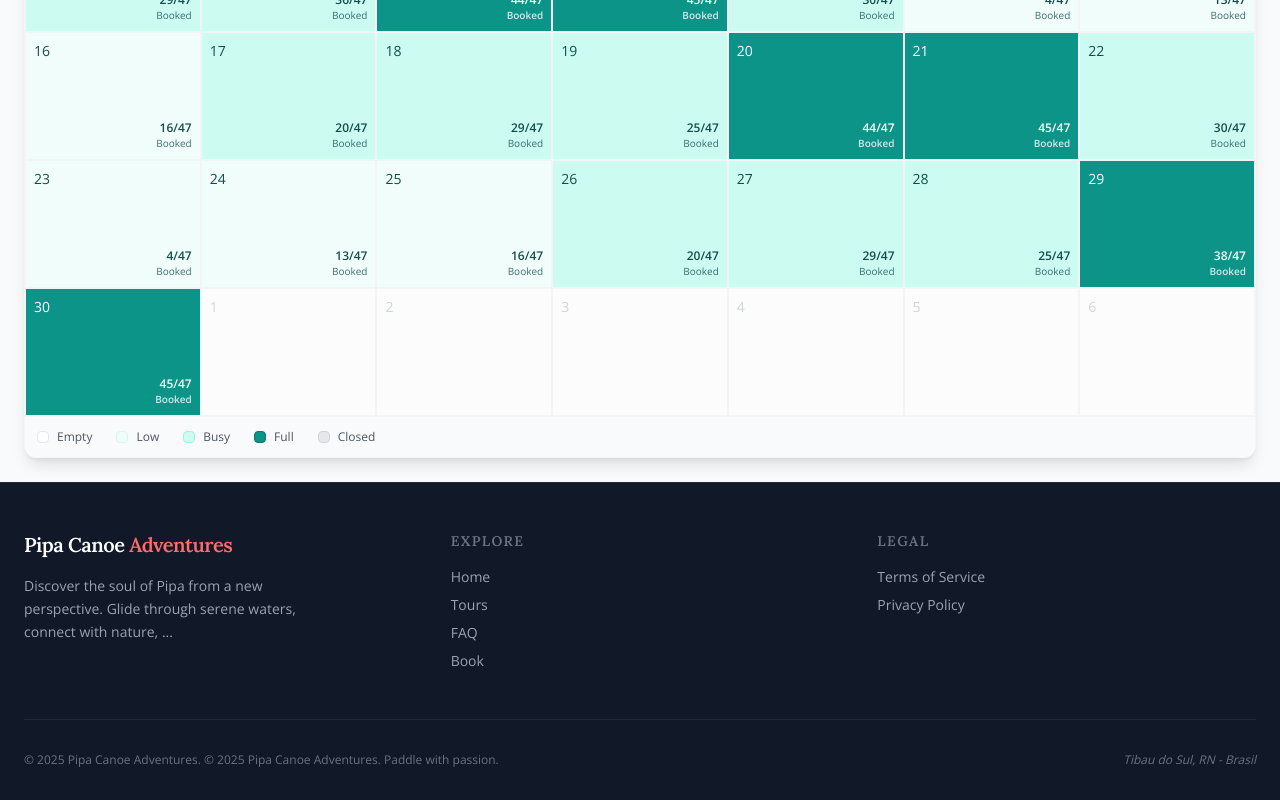
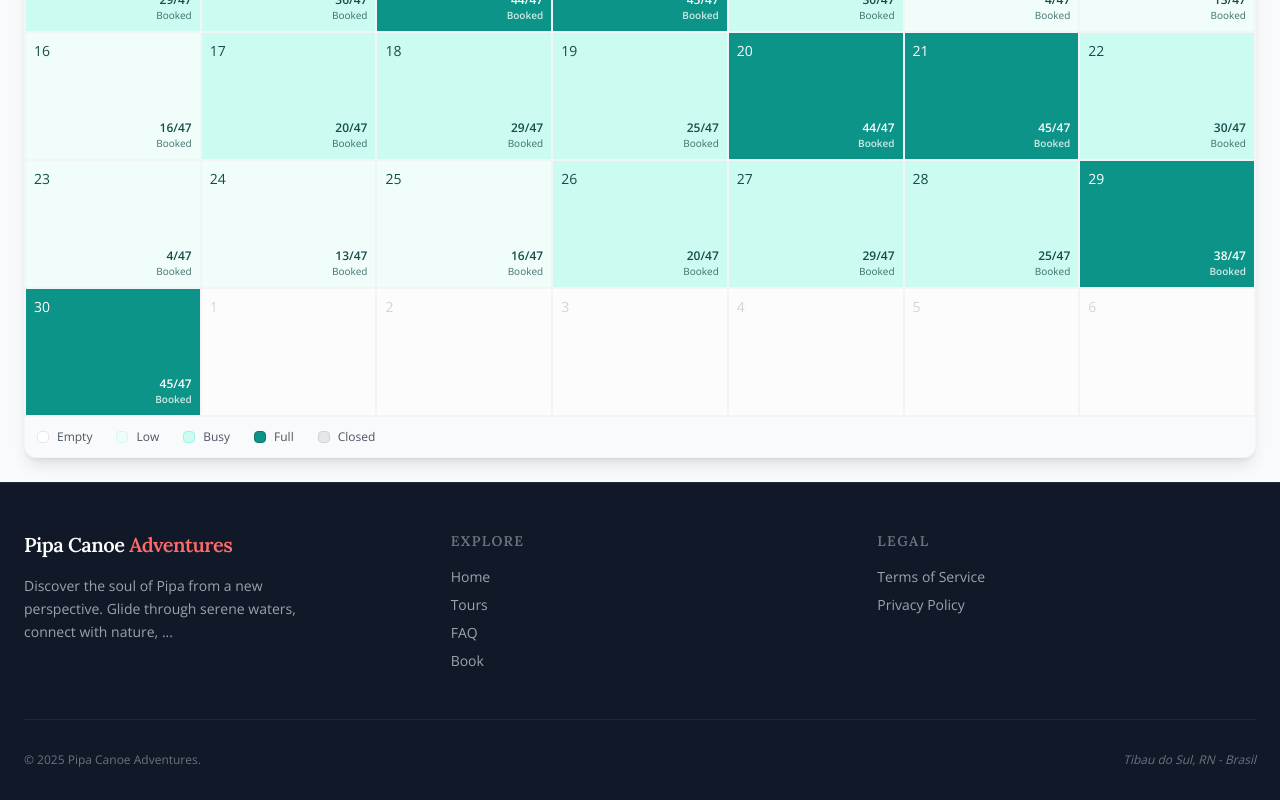
Before and after one commit to PadoSensei/eduardo-canoe-static-site, a React (Vite) app: page /admin in a window 1280 px wide. Shown: the part 645-1445 px from the top of the page. Built offline with nearby package versions, Linux system fonts and the light colour scheme.

Commit message:
Removed repetition from Footer

```diff
--- a/src/components/Footer.jsx
+++ b/src/components/Footer.jsx
@@ -81,7 +81,7 @@ const Footer = () => {
         {/* Bottom Bar: Copyright */}
         <div className="pt-8 border-t border-gray-800 flex flex-col md:flex-row justify-between items-center gap-4">
           <p className="text-gray-500 text-xs">
-            © {currentYear} Pipa Canoe Adventures. {t("footerText")}
+            © {currentYear} Pipa Canoe Adventures.
           </p>
           <div className="flex items-center gap-2 text-gray-500 text-xs italic">
             <span>Tibau do Sul, RN - Brasil</span>
```
